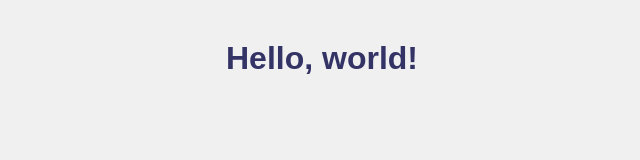
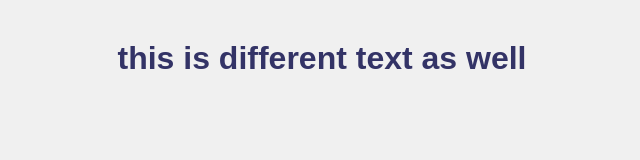
Before and after one commit to am1co/workshop-test-repo, a plain HTML site: page index.html in a window 1280 px wide. Shown: the whole page, without its empty margins (318-958 px from the left). Drawn offline with Linux system fonts and the light colour scheme.

Commit message:
more editsss

```diff
--- a/index.html
+++ b/index.html
@@ -6,7 +6,7 @@
 </head>
 <body>
     <h1>
-        Hello, world!
+        this is different text as well
     </h1>
 </body>
 </html>
```
